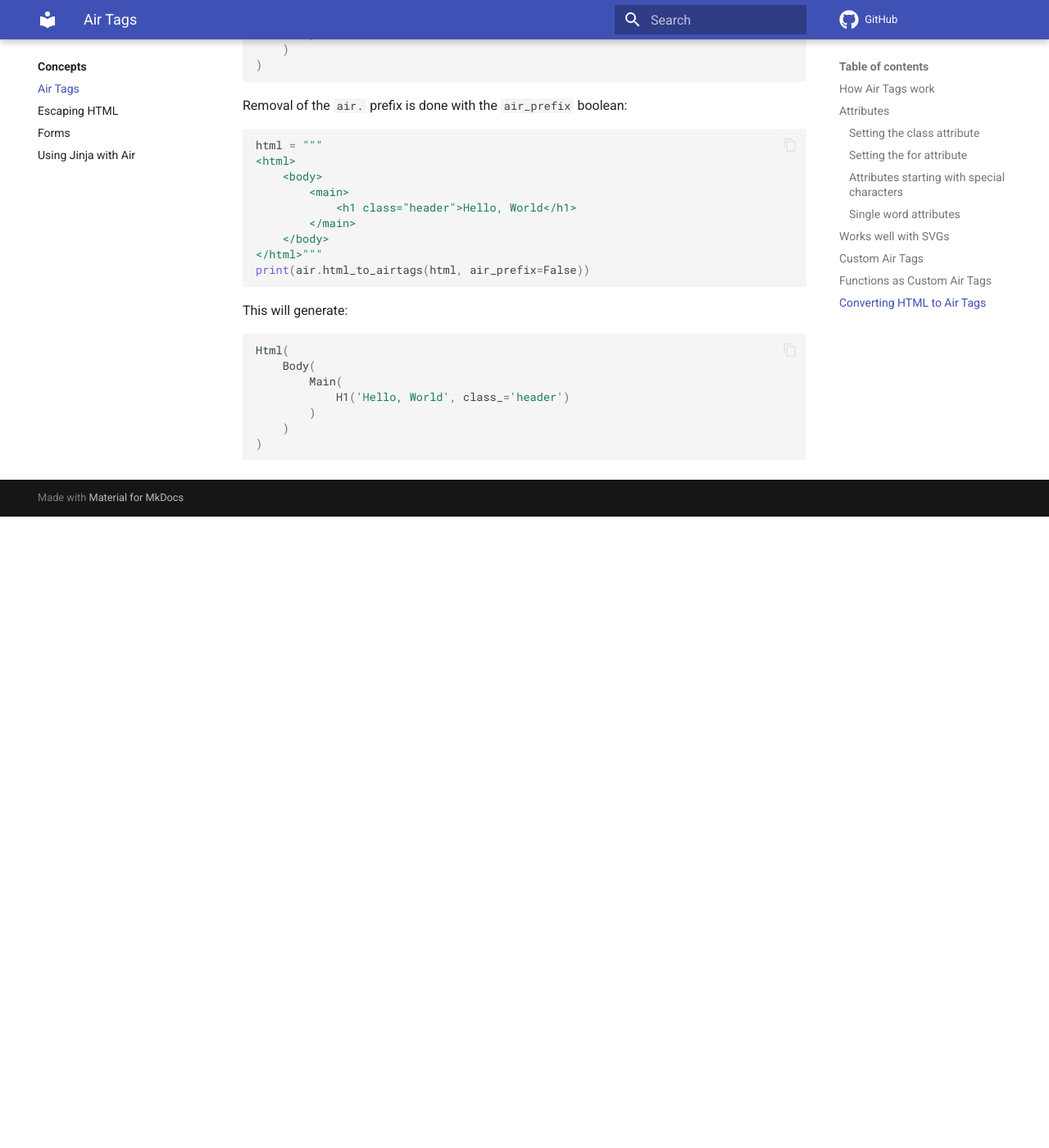
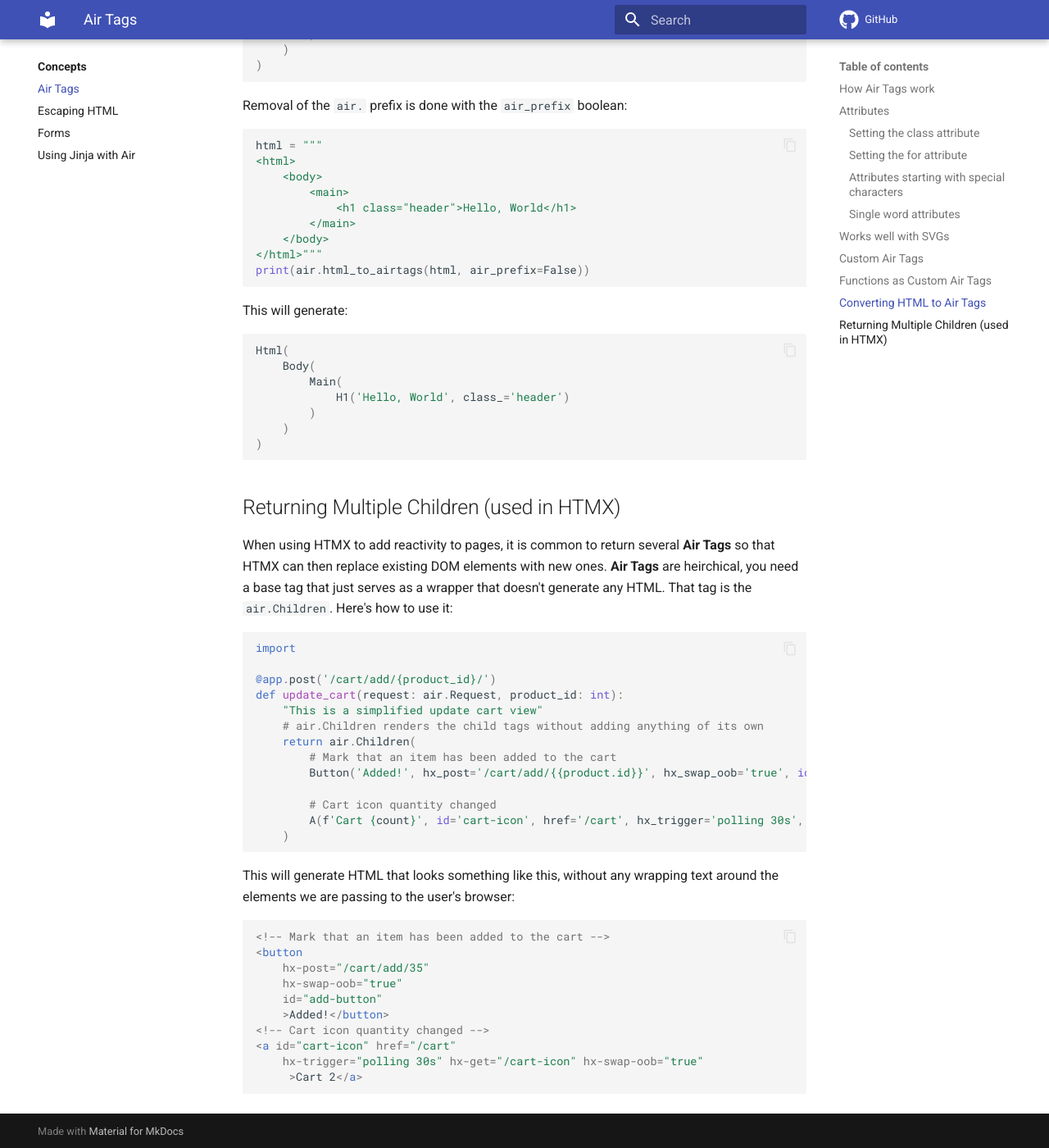
Before and after one commit to feldroy/air, an MkDocs documentation site: the page built from docs/concepts/air_tags.md, in a window 1280 px wide and 1400 px high, scrolled down 4881 px. Shown: the whole window at 82% size. Built offline with MkDocs 1.6.1 and Material for MkDocs 9.7.7, drawn with Linux system fonts in a browser that asks for light colours; comment, search, counter and statistics services are not loaded; before the commit the page ends 5511 px from its top, so only the background shows below that.

Commit message:
Add support for returning multiple children in Air Tags and remove mypy dependency
Co-authored-by: Audrey M. Roy Greenfeld <audrey@feldroy.com>

````diff
--- a/docs/concepts/air_tags.md
+++ b/docs/concepts/air_tags.md
@@ -265,3 +265,40 @@ Html(
     )
 )
 ```
+
+## Returning Multiple Children (used in HTMX)
+
+When using HTMX to add reactivity to pages, it is common to return several **Air Tags** so that HTMX can then replace existing DOM elements with new ones. **Air Tags** are heirchical, you need a base tag that just serves as a wrapper that doesn't generate any HTML. That tag is the `air.Children`. Here's how to use it:
+
+
+```python
+import
+
+@app.post('/cart/add/{product_id}/')
+def update_cart(request: air.Request, product_id: int):
+    "This is a simplified update cart view"
+    # air.Children renders the child tags without adding anything of its own
+    return air.Children(
+        # Mark that an item has been added to the cart
+        Button('Added!', hx_post='/cart/add/{{product.id}}', hx_swap_oob='true', id='add-button'),
+
+        # Cart icon quantity changed
+        A(f'Cart {count}', id='cart-icon', href='/cart', hx_trigger='polling 30s', hx_get='/cart-icon', hx_swap_oob='true'),
+    )
+```
+
+This will generate HTML that looks something like this, without any wrapping text around the elements we are passing to the user's browser:
+
+
+```html
+<!-- Mark that an item has been added to the cart -->
+<button
+    hx-post="/cart/add/35"
+    hx-swap-oob="true"
+    id="add-button"
+    >Added!</button>
+<!-- Cart icon quantity changed -->
+<a id="cart-icon" href="/cart"
+    hx-trigger="polling 30s" hx-get="/cart-icon" hx-swap-oob="true"
+     >Cart 2</a>
+```
--- a/pyproject.toml
+++ b/pyproject.toml
@@ -47,14 +47,13 @@ dev = [
     "httpx>=0.28.1",
     # Used with debugging
     "ipdb>=0.13.13",
-    # For checking types
-    "mypy>=1.16.0",
     # Test runner
     "pytest>=8.4.0",
     # Linting and formatting
     "ruff>=0.11.13",
+    # for checking types
+    "ty>=0.0.1a14",
     # Types for the markdown library
-    "ty>=0.0.1a14",
     "types-Markdown>=3.8.0",
     # Lets you run full example apps
     "uvicorn>=0.34.0",
--- a/src/air/__init__.py
+++ b/src/air/__init__.py
@@ -15,6 +15,7 @@ from .requests import is_htmx_request as is_htmx_request
 from .responses import AirResponse as AirResponse
 from .responses import RedirectResponse as RedirectResponse
 from .responses import TagResponse as TagResponse
+from .tags import Children as Children
 from .tags import (
     H1 as H1,
 )
````
Also changed, not shown: 3 other files.
